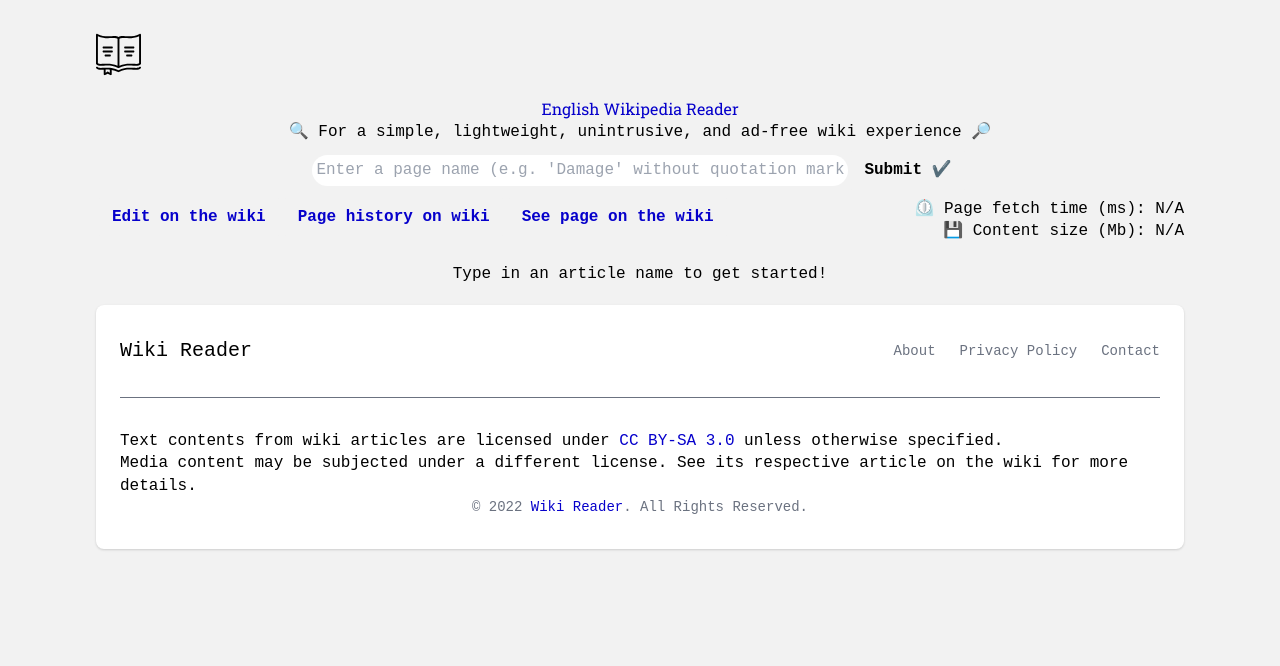
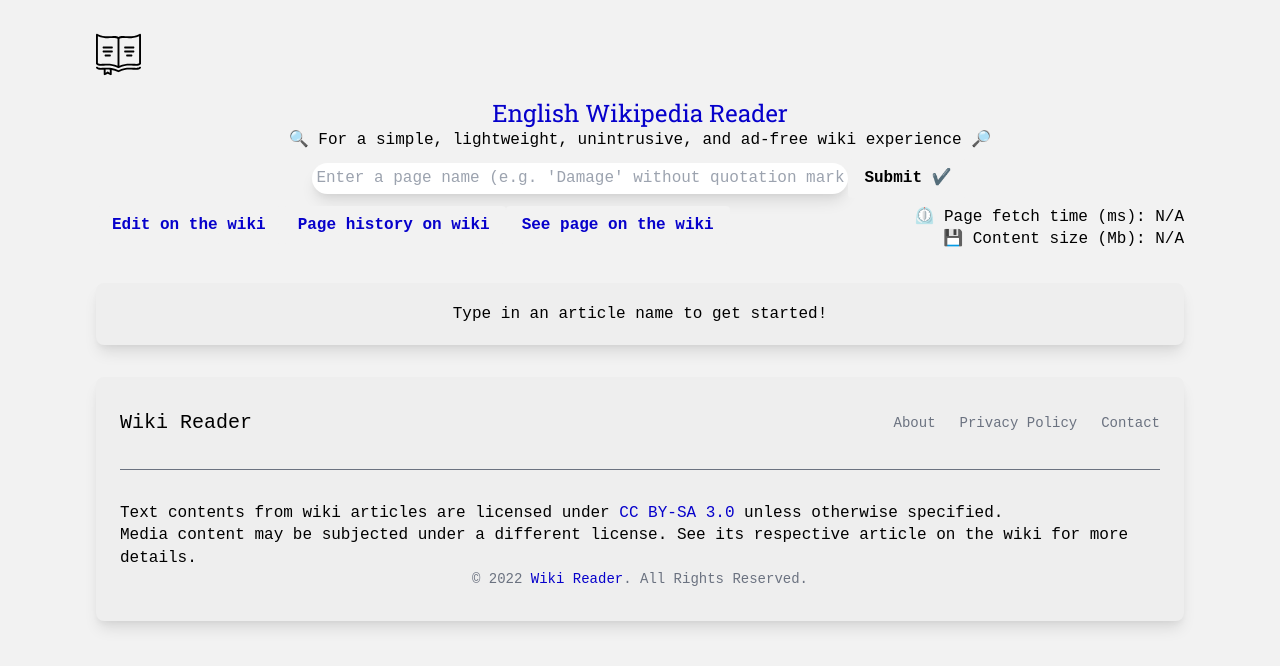
Before and after one commit to CephalonScientia/wiki-reader, a Nuxt app: page / in a window 1280 px wide. Shown: the top 666 px of the page. Built offline with nearby package versions, Linux system fonts and the light colour scheme.

Commit message:
Adjusting styling

```diff
--- a/assets/css/main.css
+++ b/assets/css/main.css
@@ -23,6 +23,7 @@
   :root {
     --text-color: #000000;
     --main-background: #f2f2f2; /* #f0f8ff or aliceblue could also work for light theme*/
+    --foreground: #eeeeee;
     --link-color: #0600cb;
     /* Dark theme #ffffff is slightly harsh for text-color so toning down
       --text-color: #e3e3e3;
@@ -32,7 +33,7 @@
   }
 
   h1 {
-    @apply text-center text-base;
+    @apply text-2xl text-center;
     font-family: 'Roboto Slab', monospace;
   }
 
@@ -73,11 +74,13 @@
   }
 
   article {
-    @apply flex flex-col items-center justify-center pt-5 pb-5 text-left;
+    @apply flex flex-col items-center justify-center rounded-lg shadow-lg pt-5 pb-5 mt-8 mb-8 text-left;
+    background: var(--foreground);
   }
 
   footer {
-    @apply p-4 bg-white rounded-lg shadow md:px-6 md:py-8;
+    @apply p-4 rounded-lg shadow-lg md:px-6 md:py-8;
+    background: var(--foreground);
   }
 }
 
@@ -92,7 +95,7 @@
   }
 
   #search-bar > input {
-    @apply text-center w-1/2 p-1 rounded-2xl border-green-200;
+    @apply text-center w-1/2 p-1 rounded-2xl shadow-lg;
   }
 }
 
```
